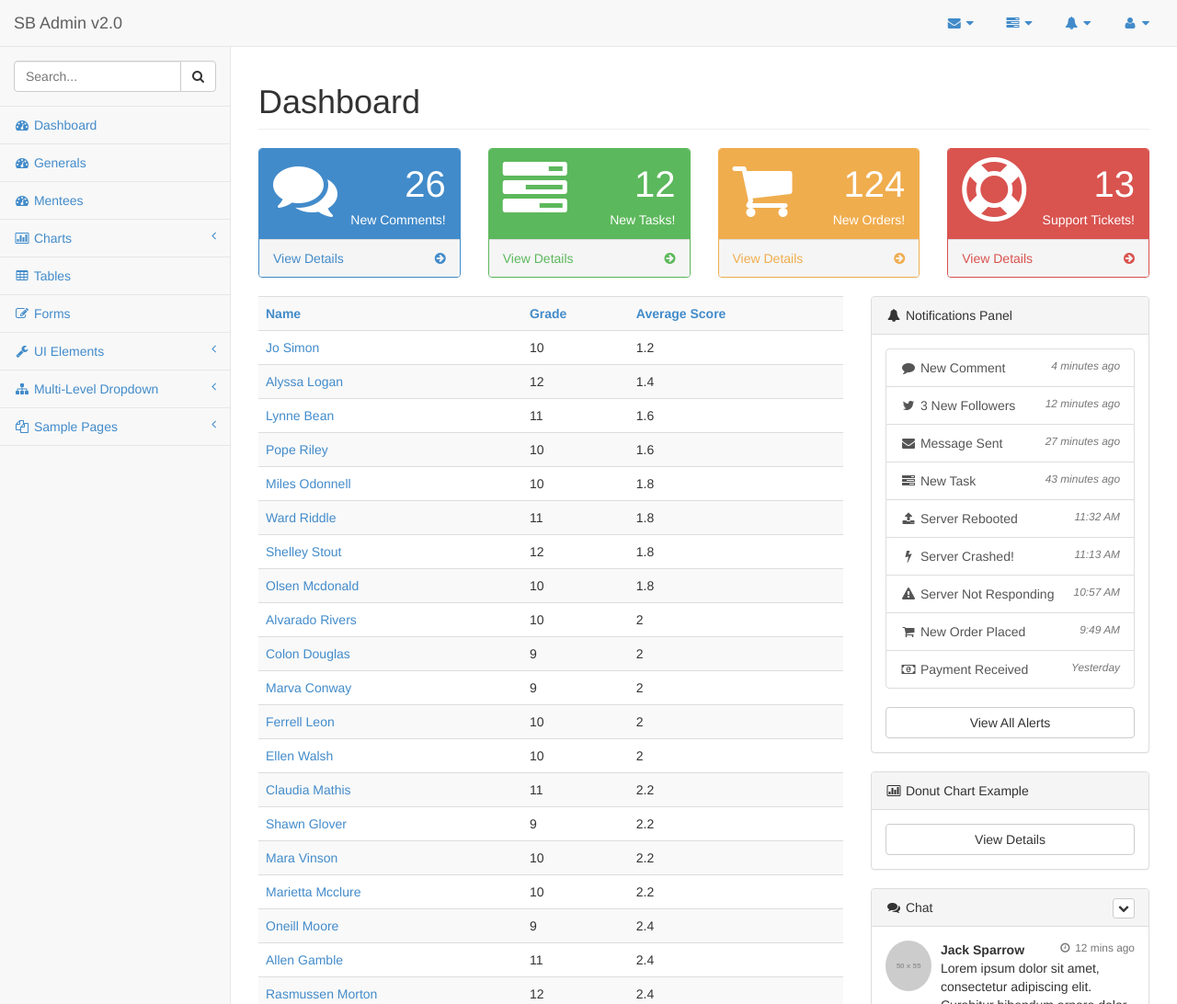
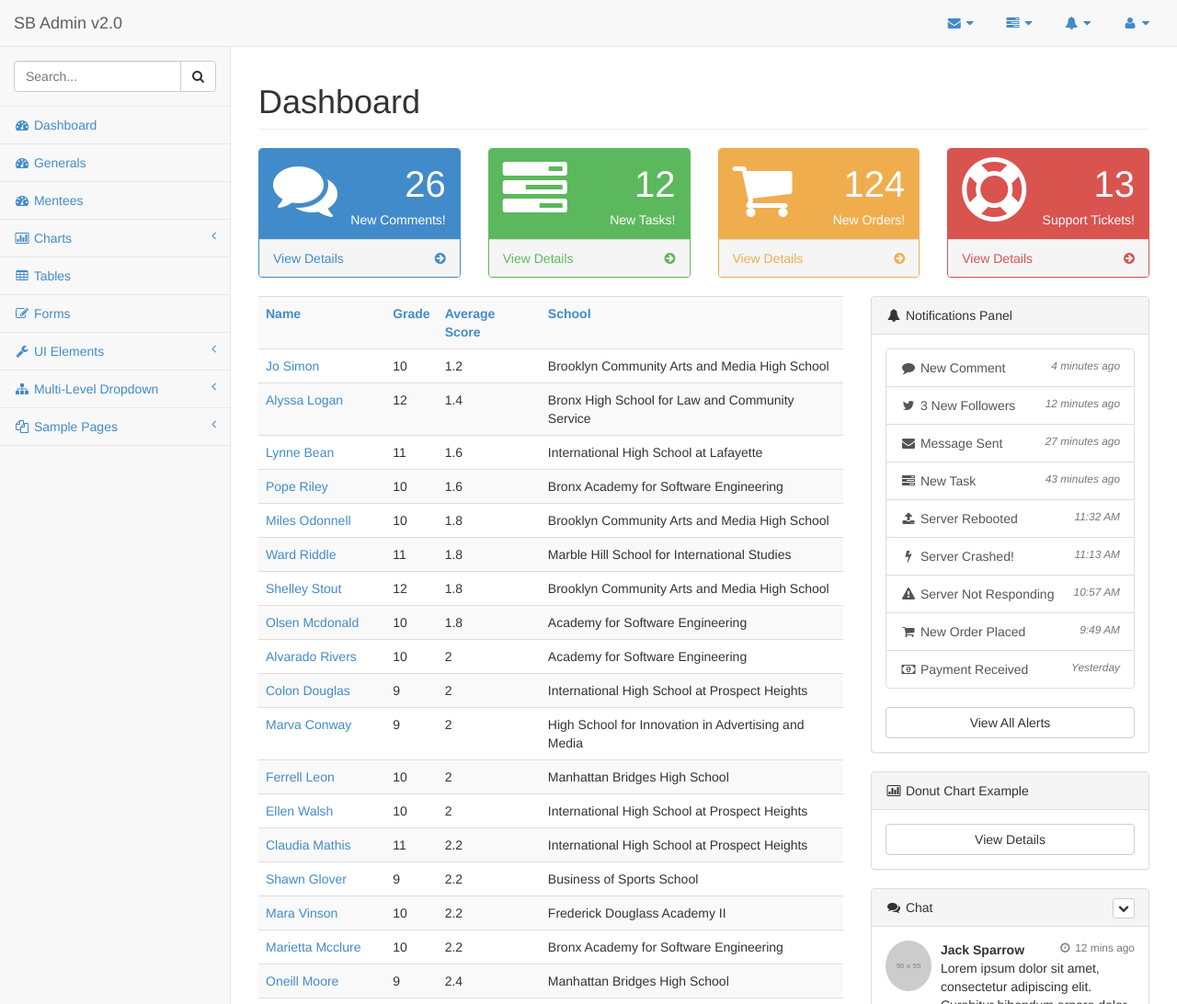
Before and after one commit to cryptogrammer/codeforgood, a website: page app/public/index.html at #/mentees in a window 1280 px wide. Shown: the top 1092 px of the page at 92% size. Drawn offline with Linux system fonts and the light colour scheme; placeholder pictures from the web are drawn by us.

Commit message:
added schools to mentees table

```diff
--- a/app/public/templates/mentees.html
+++ b/app/public/templates/mentees.html
@@ -5,11 +5,13 @@
         <th><a href="" ng-click="toggleReverse('name')">Name</a></th>
         <th><a href="" ng-click="toggleReverse('grade')">Grade</a></th>
         <th><a href="" ng-click="toggleReverse('avgScore')">Average Score</a></th>
+		<th><a href="" ng-click="toggleReverse('school'))">School</a></th>
     </tr>
     <tr ng-repeat="mentee in mentees | orderBy:sortBy">
         <td><a ng-href="#/mentees/{{mentee.id}}">{{mentee.name}}</a></td>
         <td>{{mentee.grade}}</td>
         <td>{{mentee.avgScore}}</td>
+		<td>{{mentee.school}}</td>
     </tr>
 </table>
 <!-- /.col-lg-8 -->
```
